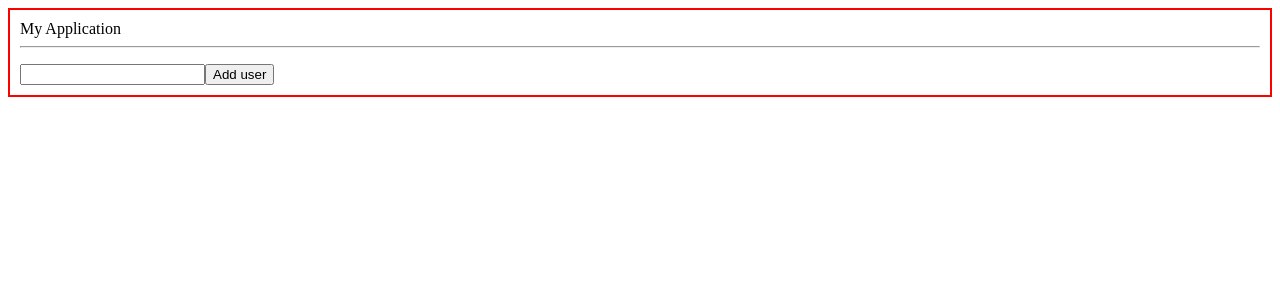
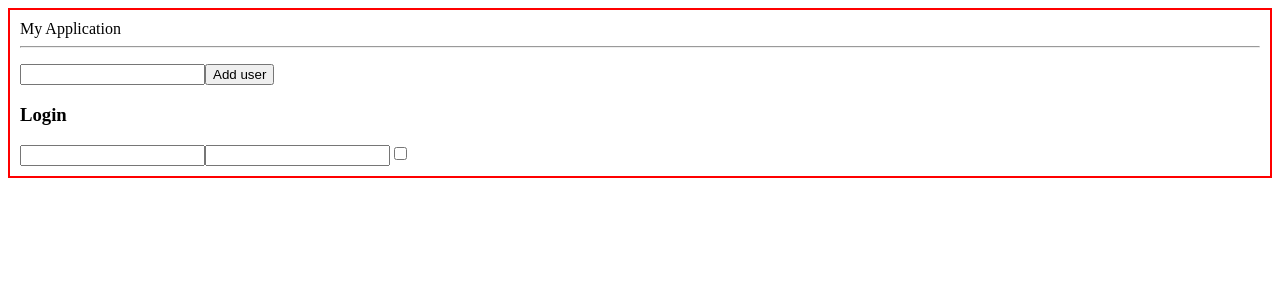
Before and after one commit to frances8713/react-exercises, a React (Create React App) app: page / in a window 1280 px wide. Shown: the top 300 px of the page. Built offline with nearby package versions, Linux system fonts and the light colour scheme.

Commit message:
feat: exercise custom-hooks-02

```diff
--- a/src/App.js
+++ b/src/App.js
@@ -1,10 +1,7 @@
 import React from "react";
-import { Welcome } from './Welcome'
 import { Container } from './Container'
-import { ClickCounter } from "./ClickCounter";
-import { Counter } from './Counter'
-import { GithubUser } from "./GithubUser";
 import { GithubUserList } from "./GithubUserList";
+import { Login } from "./Login"
 
 
 
@@ -14,6 +11,7 @@ export class App extends React.Component {
           <div>
           <Container title="My Application">
           <GithubUserList />
+          <Login />
           </Container>
           </div>
         )
--- a/src/Login.js
+++ b/src/Login.js
@@ -1,33 +1,15 @@
 
-import { useState } from 'react'
+import { useLogin } from "./useLogin"
 
 export function Login() {
-    const [data, setData] = useState ({
-        username: '',
-        password: '',
-        remember: false
-    })
-
-    const [disabled, setDisabled] = useState(true)
-
-    function handleInputChange (event) {
-        const {name, value, type, checked} = event.target
-
-        setData((data) => {
-            return {
-            ...data,
-            [name] : type === 'checkbox' ? checked : value
-            }
-        })
-    }
-
+    const {data, onHandleInputChange} = useLogin();
+    console.log(data)
     return (
         <form>
             <h3>Login</h3>
-            <input value={data.username} name='username' onChange={handleInputChange}/>
-            <input value={data.password} name='password' type='password' onChange={handleInputChange}/>
-            <input checked={data.remember} name='remember' type='checkbox' onChange={handleInputChange}/>
-            <button type='submit' disabled={data.username === '' || data.password === '' ? true : false} onClick={() => setDisabled(true)}>Login</button>
+            <input value={data.username} name='username' onChange={onHandleInputChange}/>
+            <input value={data.password} name='password' type='password' onChange={onHandleInputChange}/>
+            <input checked={data.remember} name='remember' type='checkbox' onChange={onHandleInputChange}/>
         </form>
     )
 }
@@ -36,15 +18,29 @@ export function Login() {
 
 
 
+// ------------------------------------------------------
+    // const [data, setData] = useState ({
+    //     username: '',
+    //     password: '',
+    //     remember: false
+    // })
 
+    // const [disabled, setDisabled] = useState(true)
 
+    // function handleInputChange (event) {
+    //     const {name, value, type, checked} = event.target
 
-
-
-
+    //     setData((data) => {
+    //         return {
+    //         ...data,
+    //         [name] : type === 'checkbox' ? checked : value
+    //         }
+    //     })
+    // }
 
 // import React from "react";
 
+// -----------------------------------------------
 
 // export class Login extends React.Component {
 //     state = {
--- /dev/null
+++ b/src/useLogin.js
@@ -0,0 +1,24 @@
+import { useState } from 'react'
+
+export function useLogin () {
+    const [data, setData] = useState ({
+        username: '',
+        password: '',
+        remember: false,
+    })
+
+    function handleInputChange (event) {
+        const {name, value, type, checked} = event.target;
+        setData((data) => {
+            return {
+                ...data,
+                [name]: type === 'checkbox' ? checked : value
+            }
+        })
+    }
+
+    return {
+        data: data,
+        onHandleInputChange: handleInputChange
+    }
+}
```
